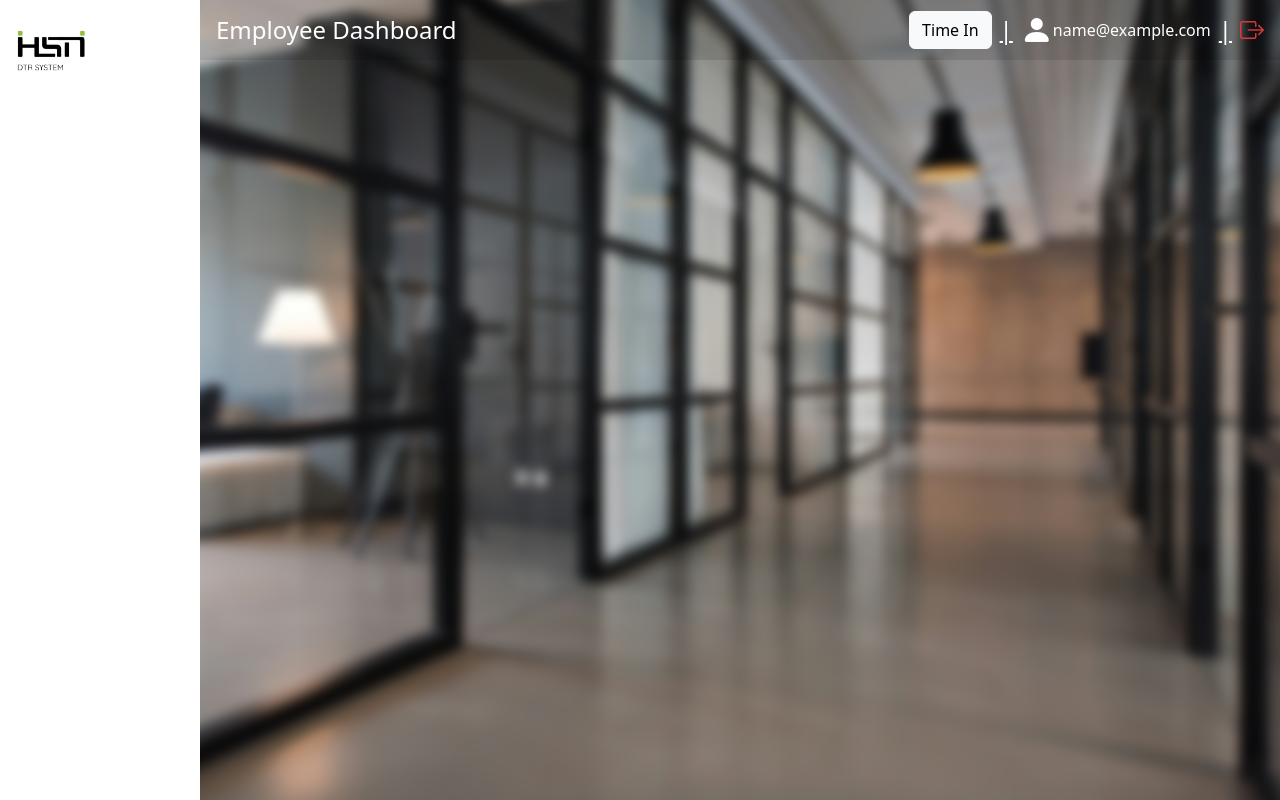
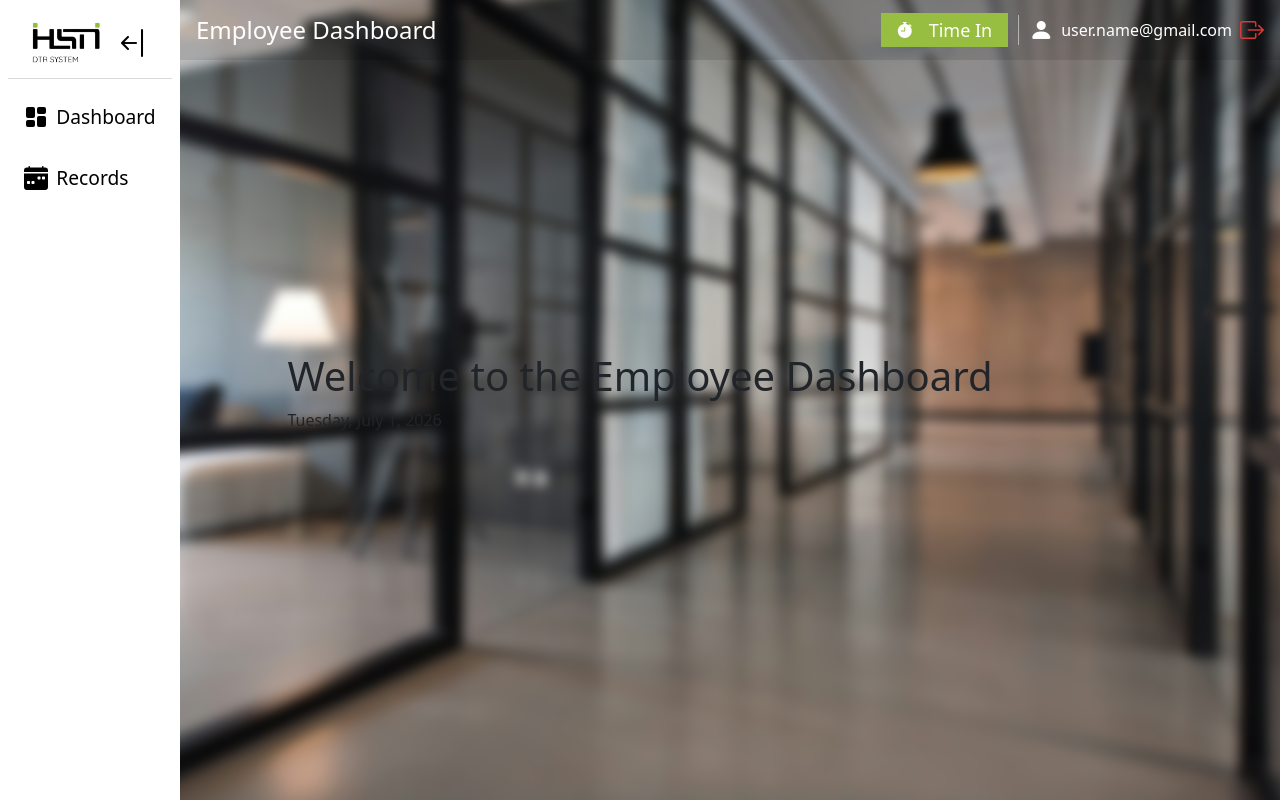
Before and after one commit to D1r34n/DTR-Internship-Project, a PHP site: page /main_page.php in a window 1280 px wide. Run offline with PHP 8.4, Linux system fonts and the light colour scheme; the visitor is signed in with stand-in values (Sample User, id 1).

Commit message:
Revised top and side bar

```diff
--- a/main_page.css
+++ b/main_page.css
@@ -20,83 +20,3 @@ body {
     align-items: center;
     min-height: 100vh;
 }
-
-.sideBar {
-    position: fixed;
-    top: 0;
-    left: 0;
-    width: 200px;
-    height: 100vh;
-    padding: 1rem;
-    background-color: rgba(255, 255, 255, 1);
-    display: flex;
-    flex-direction: column;
-    align-items: flex-start;
-    z-index: 1000;
-}
-
-.topBar {
-    position: fixed;
-    top: 0;
-    left: 200px;
-    width: calc(100% - 200px);
-    height: 60px;
-    padding: 1rem;
-    background-color: rgba(0, 0, 0, 0.1);
-    display: flex;
-    align-items: center;
-    z-index: 999;
-    color: white;
-}
-
-.topBar::before {
-    filter: blur(8px);
-    -webkit-filter: blur(8px);
-}
-
-.dashboardTitle {
-    margin: 0;
-    font-size: 1.5rem;
-    color: white;
-    font-weight: 100;
-}
-
-.timeInButton {
-    margin-left: auto;
-    color: white;
-}
-
-.verticalDivideLineDesign {
-    margin-left: 0.5rem;
-    margin-right: 0.5rem;
-    color: rgb(255, 255, 255);
-    font-weight: 100;
-    font-size: 1.5rem;
-}
-.logo {
-    height: 70px;
-}
-
-.navUserProfile {
-    font-size: 1.5rem;
-    color: #333;
-    display: flex;
-    align-items: center;
-}
-
-.bi {
-    font-size: 2rem;
-    color: white;
-}
-
-.userEmail {
-    margin: 0;
-    font-size: medium;
-    color: white;
-    text-decoration: none;
-}
-
-.logoutIcon {
-    font-size: 1.5rem;
-    color: rgb(216, 59, 59);
-}
--- a/main_page.php
+++ b/main_page.php
@@ -4,8 +4,8 @@
 session_start();
 
 if (!isset($_SESSION['user_email'])) {
-    // header("Location: index.php");
-    // exit();
+    header("Location: index.php");
+    exit();
 }
 ?>
 
@@ -16,6 +16,7 @@ if (!isset($_SESSION['user_email'])) {
     <meta name="viewport" content="width=device-width, initial-scale=1">
     <title>DTR Project Acer</title>
     <link rel="stylesheet" href="main_page.css">
+    <link rel="stylesheet" href="side_and_top_bar.css">
     <link href="https://cdn.jsdelivr.net/npm/bootstrap@5.3.8/dist/css/bootstrap.min.css" rel="stylesheet" integrity="sha384-sRIl4kxILFvY47J16cr9ZwB07vP4J8+LH7qKQnuqkuIAvNWLzeN8tE5YBujZqJLB" crossorigin="anonymous">
     <link rel="stylesheet" href="https://cdn.jsdelivr.net/npm/bootstrap-icons@1.13.1/font/bootstrap-icons.min.css">
 
@@ -27,22 +28,14 @@ if (!isset($_SESSION['user_email'])) {
 </head>
   <body>
     <!-- SIDEBAR -->
-    <div class="sideBar">
-        <a href="index.php"><img src="images/drt_sidebar_logo.png" alt="DTR Logo" class="logo"></a>
-    </div>
+    <?php include 'side_bar.php'; ?>
 
     <!-- TOPBAR -->
-    <div class="topBar">
-        <h4 class="dashboardTitle"><?php echo 'Employee Dashboard'; ?></h4>
+    <?php include 'top_bar.php'; ?>
 
-        <button class="btn btn-light timeInButton">Time In</button>
-        <a class="verticalDivideLineDesign">|</a>
-        <div class="navUserProfile">
-            <i class="bi bi-person-fill" alt="User Icon"></i>
-            <a class="userEmail"><?php echo $_SESSION['user_email'] ?? 'user.name@gmail.com'; ?></a>
-            <a class="verticalDivideLineDesign">|</a>
-            <a href="index.php"><i class="bi bi-box-arrow-right logoutIcon"></i></a>
-        </div>
+    <div class="dashboardContent">
+        <h1>Welcome to the Employee Dashboard</h1>
+        <p>Tuesday, July 1, 2026</p>
     </div>
 
     <script src="https://cdn.jsdelivr.net/npm/bootstrap@5.3.8/dist/js/bootstrap.bundle.min.js" integrity="sha384-FKyoEForCGlyvwx9Hj09JcYn3nv7wiPVlz7YYwJrWVcXK/BmnVDxM+D2scQbITxI" crossorigin="anonymous"></script>
--- /dev/null
+++ b/side_and_top_bar.css
@@ -0,0 +1,171 @@
+/* BACKGROUND BLUR */
+body::before {
+    content: '';
+    position: fixed;
+    top: -20px;
+    left: -20px;
+    width: calc(100% + 40px);
+    height: calc(100% + 40px);
+    background-size: cover;
+    background-position: center;
+    background-repeat: no-repeat;
+    filter: blur(6px);
+    z-index: -1;
+}
+
+body {
+    font-family: 'Poppins', sans-serif;
+    display: flex;
+    justify-content: center;
+    align-items: center;
+    min-height: 100vh;
+}
+
+.sideBar {
+    position: fixed;
+    top: 0;
+    left: 0;
+    width: 180px;
+    height: 100vh;
+    padding: 0.5rem;
+    background-color: rgba(255, 255, 255, 1);
+    display: flex;
+    flex-direction: column;
+    align-items: center;
+    z-index: 1000;
+}
+
+.topSideBar {
+    display: flex;
+    flex-direction: row;
+    justify-content: center;
+    align-items: center;
+    gap: 1rem;
+    width: 100%;
+}
+
+.toggleSideBarIcon {
+    font-size: 2rem;
+    color: black;
+    cursor: pointer;
+}
+.sideBarLogo {
+    height: 70px;
+}
+
+.sideBarMenu {
+    margin-top: 1rem;
+    display: flex;
+    flex-direction: column;
+    gap: 1rem;
+    align-items:baseline;
+    justify-content: center;
+    text-align: center;
+}
+
+.sideBarMenuItem {
+    color: black;
+    text-decoration: none;
+    font-size: 1.2rem;
+    padding: 0.5rem 1rem;
+    border-radius: 4px;
+    transition: background-color 0.3s ease;
+    display: flex;
+    align-items: center;
+}
+
+.dashboardIcon,
+.recordsIcon{
+    height: 1.5rem;
+    color: black;
+    margin-right: 0.5rem;
+}
+
+.topBar {
+    position: fixed;
+    top: 0;
+    left: 180px;
+    width: calc(100% - 180px);
+    height: 60px;
+    padding: 0 1rem;
+    background-color: rgba(0, 0, 0, 0.1);
+    display: flex;
+    align-items: center;
+    justify-content: space-between; /* KEY FIX */
+    z-index: 999;
+    color: white;
+}
+
+.topBar::before {
+    filter: blur(8px);
+    -webkit-filter: blur(8px);
+}
+
+.topBarRight {
+    display: flex;
+    align-items: center;
+    gap: 10px;
+}
+
+.dashboardTitle {
+    margin: 0;
+    font-size: 1.5rem;
+    color: white;
+    font-weight: 100;
+}
+
+.timeInButton {
+    display: flex;
+    align-items: center;
+    background-color: #97be41;
+    color: white;
+    border: none;
+    padding: 0.2rem 1rem;
+    cursor: pointer;
+    font-size: large;
+}
+
+.timeInIcon {
+    font-size: 1rem;
+    color: white;
+    margin-right: 1rem;
+}
+
+.verticalDivider {
+    display: inline-block;
+    width: 1px;
+    height: 30px;
+    background-color: white;
+    opacity: 0.5;
+}
+
+.horizontalDivider {
+    display: inline-block;
+    width: 100%;
+    height: 1px;
+    background-color: #b4b4b4;
+    opacity: 0.5;
+}
+
+.navUserProfile {
+    display: flex;
+    align-items: center;
+    gap: 8px;
+}
+
+.userProfileIcon {
+    font-size: 1.5rem;
+    color: white;
+}
+
+.userEmail {
+    margin: 0;
+    font-size: medium;
+    color: white;
+    text-decoration: none;
+}
+
+.logoutIcon {
+    font-size: 1.5rem;
+    color: rgb(216, 59, 59);
+}
--- /dev/null
+++ b/side_bar.php
@@ -0,0 +1,26 @@
+<?php
+if (session_status() === PHP_SESSION_NONE) {
+    session_start();
+}
+?>
+
+<div class="sideBar">
+    <div class="topSideBar">
+        <a href="index.php">
+            <img src="images/drt_sidebar_logo.png" class="sideBarLogo">
+        </a>
+        <i class="bi bi-arrow-bar-left toggleSideBarIcon"></i>
+    </div>
+
+    <div class="horizontalDivider"></div>
+
+    <div class="sideBarMenu">
+        <a href="main_page.php" class="sideBarMenuItem">
+            <img src="images/dashboard_icon.svg" class="dashboardIcon">Dashboard
+        </a>
+
+        <a href="records.php" class="sideBarMenuItem">
+            <img src="images/records_icon.svg" class="recordsIcon">Records
+        </a>
+    </div>
+</div>
--- /dev/null
+++ b/top_bar.php
@@ -0,0 +1,22 @@
+<?php
+if (session_status() === PHP_SESSION_NONE) {
+    session_start();
+}
+?>
+
+<div class="topBar">
+    <h4 class="dashboardTitle">Employee Dashboard</h4>
+
+    <div class="topBarRight">
+        <button class="timeInButton"><i class="bi bi-stopwatch-fill timeInIcon"></i> Time In</button>
+        <div class="verticalDivider"></div>
+
+        <div class="navUserProfile">
+            <i class="bi bi-person-fill userProfileIcon"></i>
+            <span class="userEmail">user.name@gmail.com</span>
+            <a href="index.php">
+                <i class="bi bi-box-arrow-right logoutIcon"></i>
+            </a>
+        </div>
+    </div>
+</div>
```
Also changed, not shown: images/bg.png (deleted), images/dashboard_icon.svg (added), images/records_icon.svg (added).
